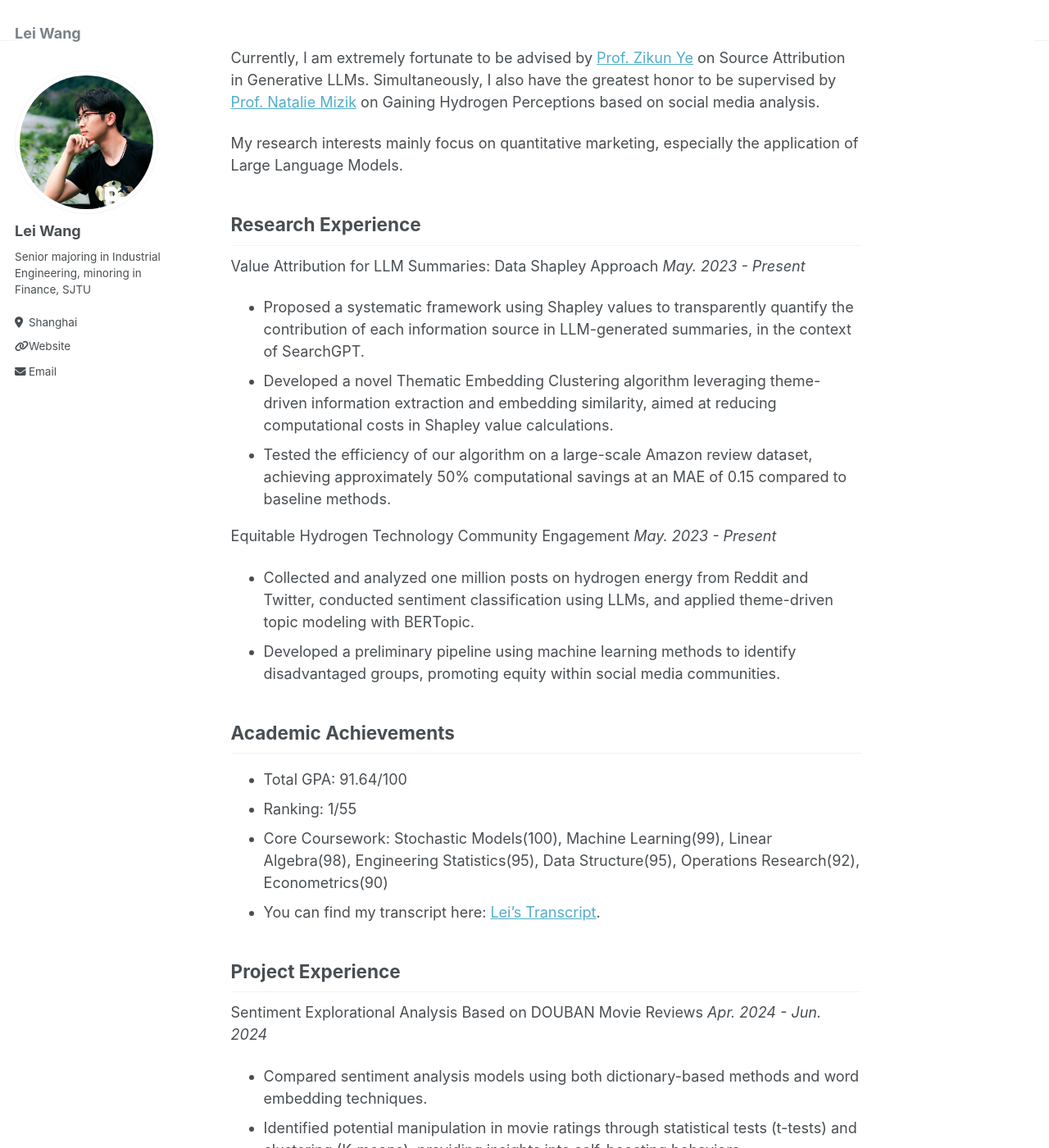
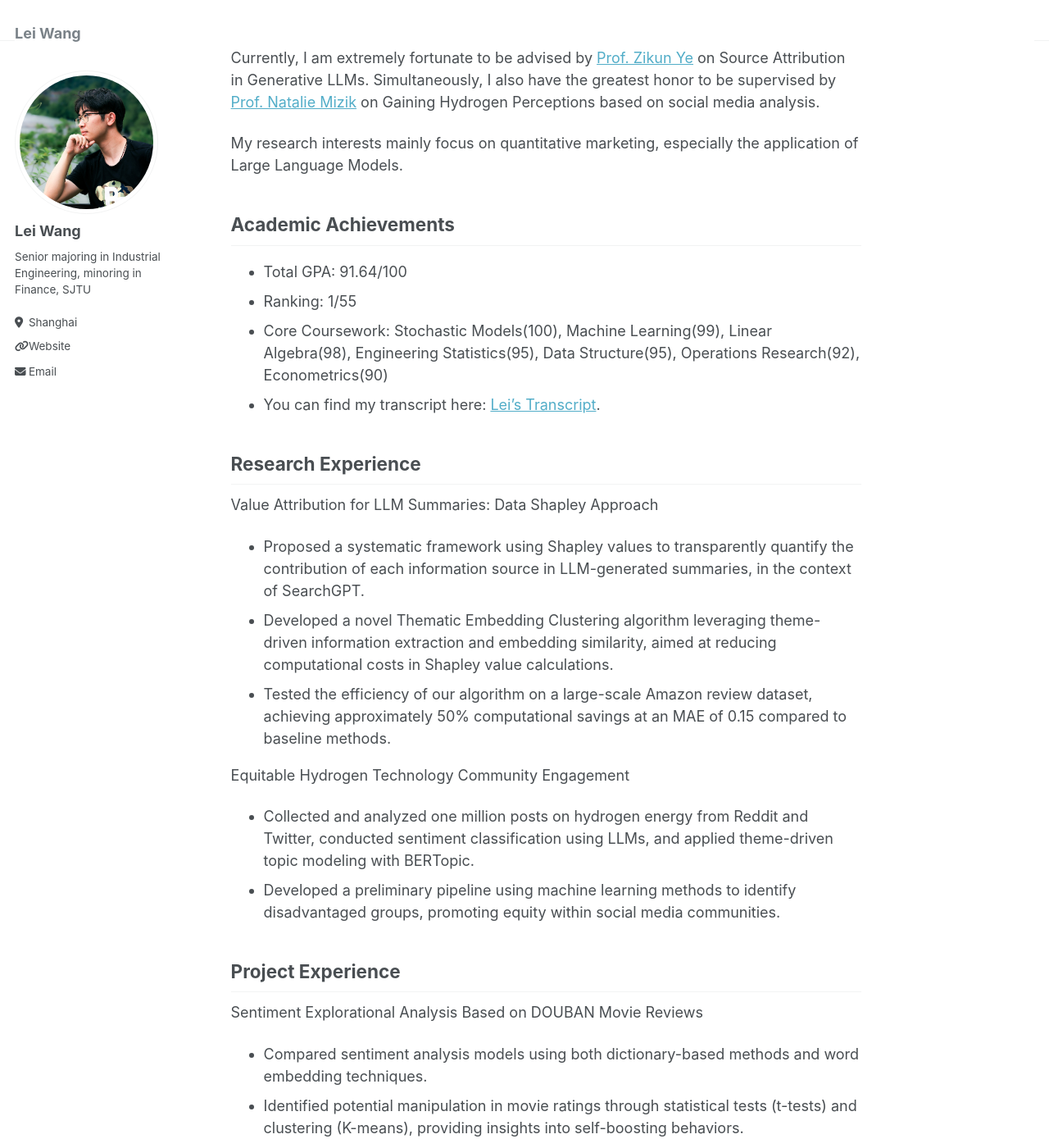
Before and after one commit to Wanglei123SJTU/Wanglei123SJTU.github.io, a Jekyll site: the page built from _pages/about.md, in a window 1280 px wide and 1400 px high, scrolled down 226 px. Shown: the whole window at 82% size. Built offline with Jekyll 4.4.1, drawn with Linux system fonts in a browser that asks for light colours; part of the change alters nothing that is shown; some of the changed text lies outside the part shown.

Commit message:
Update about.md

```diff
--- a/_pages/about.md
+++ b/_pages/about.md
@@ -16,10 +16,17 @@ Currently, I am extremely fortunate to be advised by [Prof. Zikun Ye](https://zi
 
 My research interests mainly focus on quantitative marketing, especially the application of Large Language Models.
 
+Academic Achievements
+------
+* Total GPA: 91.64/100
+* Ranking: 1/55
+* Core Coursework: Stochastic Models(100), Machine Learning(99), Linear Algebra(98), Engineering Statistics(95), Data Structure(95), Operations Research(92), Econometrics(90)
+* You can find my transcript here: [Lei's Transcript](../files/Transcript.pdf).
+
 
 Research Experience
 ------
-Value Attribution for LLM Summaries: Data Shapley Approach                    _May. 2023 - Present_
+Value Attribution for LLM Summaries: Data Shapley Approach
 
 * Proposed a systematic framework using Shapley values to transparently quantify the contribution of each
 information source in LLM-generated summaries, in the context of SearchGPT.
@@ -28,24 +35,18 @@ embedding similarity, aimed at reducing computational costs in Shapley value cal
 * Tested the efficiency of our algorithm on a large-scale Amazon review dataset, achieving approximately 50%
 computational savings at an MAE of 0.15 compared to baseline methods.
 
-Equitable Hydrogen Technology Community Engagement                _May. 2023 - Present_
+Equitable Hydrogen Technology Community Engagement
 
 * Collected and analyzed one million posts on hydrogen energy from Reddit and Twitter, conducted sentiment
 classification using LLMs, and applied theme-driven topic modeling with BERTopic.
 * Developed a preliminary pipeline using machine learning methods to identify disadvantaged groups, promoting
 equity within social media communities.
 
-Academic Achievements
-------
-* Total GPA: 91.64/100
-* Ranking: 1/55
-* Core Coursework: Stochastic Models(100), Machine Learning(99), Linear Algebra(98), Engineering Statistics(95), Data Structure(95), Operations Research(92), Econometrics(90)
-* You can find my transcript here: [Lei's Transcript](../files/Transcript.pdf).
 
 Project Experience
 ------
 
-Sentiment Explorational Analysis Based on DOUBAN Movie Reviews             _Apr. 2024 - Jun. 2024_
+Sentiment Explorational Analysis Based on DOUBAN Movie Reviews
 
 * Compared sentiment analysis models using both dictionary-based methods and word embedding techniques.
 * Identified potential manipulation in movie ratings through statistical tests (t-tests) and clustering (K-means),
@@ -54,7 +55,7 @@ providing insights into self-boosting behaviors.
 sentiment-based searches to enhance user experience and engagement.
 
 
-Autonomous Vehicle Navigation and Obstacle Avoidance Project                    _Mar. 2024 - Jun. 2024_
+Autonomous Vehicle Navigation and Obstacle Avoidance Project
 
 * Developed and trained a CNN model using ResNet18 on a custom-labeled image dataset to enable key functions for autonomous navigation, including route recognition and traffic light detection.
 * Integrated radar-based sensing to enhance obstacle detection, enabling the vehicle to autonomously avoid obstacles after object identification along its path.
@@ -75,9 +76,9 @@ Selected Awards
 Internship Experiences
 ------
 I have always been very interested in business and have done some related internships:
-* Ernst & Young Advisory Limited, Corporate Tax Department Intern                                 _Aug. 2023 - Sept. 2023_
-* GF Securities Co., Ltd.   Research Assistant                                                  _Sep. 2023 - Dec. 2023_
-* Sealand Securities Co., Ltd. Research Assistant                                             _Jun. 2023 - Sept. 2023_
+* Ernst & Young Advisory Limited, Corporate Tax Department Intern                                 (_Aug. 2023 - Sept. 2023_)
+* GF Securities Co., Ltd.   Research Assistant                                                  (_Sep. 2023 - Dec. 2023_)
+* Sealand Securities Co., Ltd. Research Assistant                                             (_Jun. 2023 - Sept. 2023_)
 
 Contact
 ------
```
